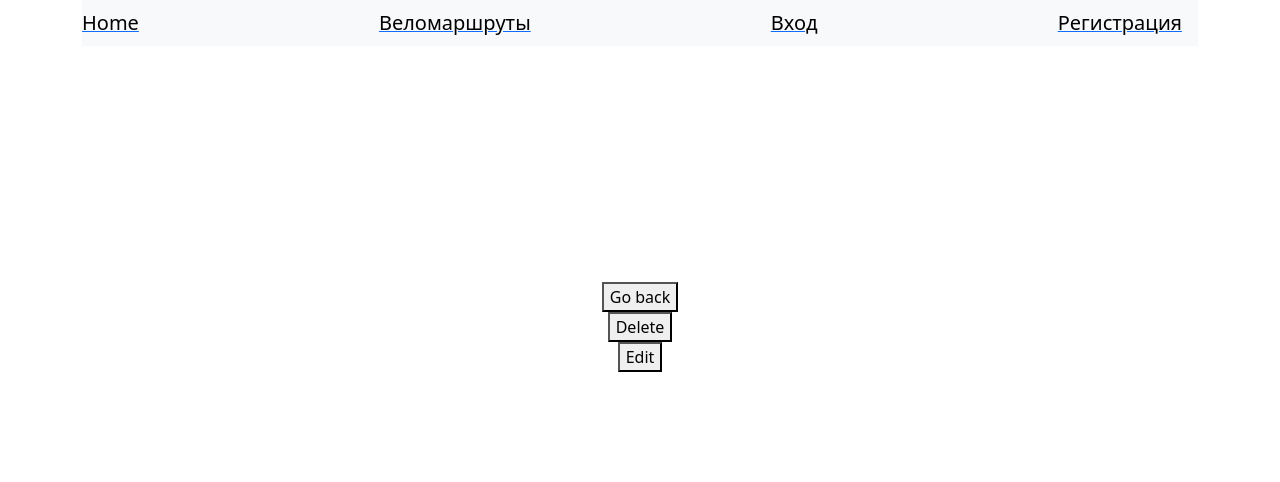
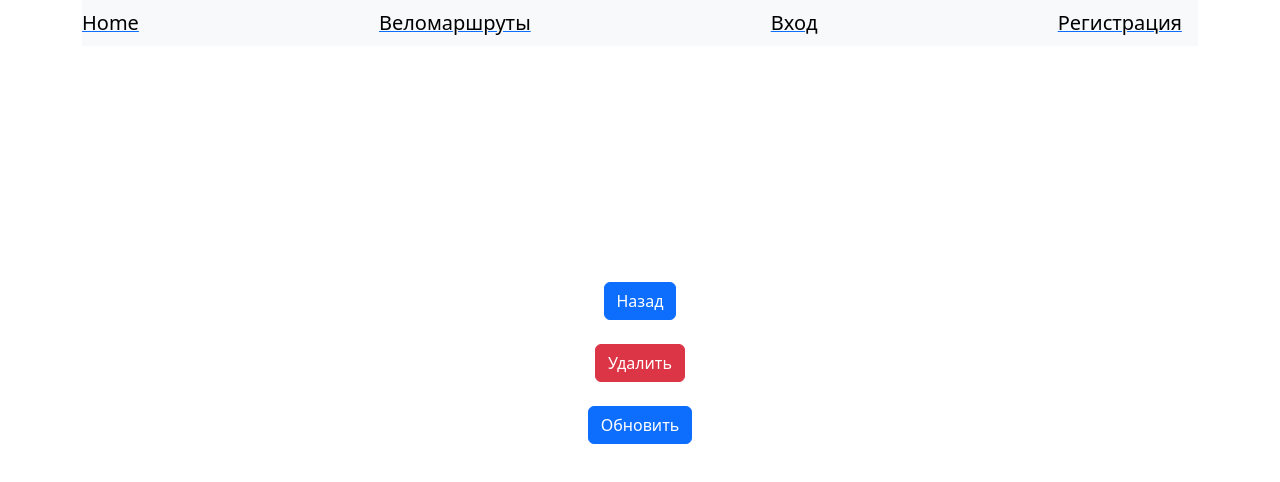
Before and after one commit to IgorPetrov-13/contract-project-cycling, a React (Vite) app in the folder client/: page /myroads/1 in a window 1280 px wide. Shown: the top 482 px of the page. Built offline with nearby package versions, Linux system fonts and the light colour scheme; no server answers.

Commit message:
fixed_bags

```diff
--- a/client/src/components/NewRoadForm.jsx
+++ b/client/src/components/NewRoadForm.jsx
@@ -1,11 +1,13 @@
 import React from "react";
 import { useForm } from "react-hook-form";
 import apiAxiosInstance from "../service/apiAxiosInstace";
+import { useNavigate } from "react-router-dom";
 
-function NewRoadForm({ user, setUserRoads, userRoads }) {
+function NewRoadForm({ user, setIsUpdated, setUserRoads, userRoads }) {
   const {
     register,
     handleSubmit,
+    reset,
     formState: { errors, isValid },
   } = useForm({
     mode: "onBlur",
@@ -18,6 +20,7 @@ function NewRoadForm({ user, setUserRoads, userRoads }) {
       userId: user.id, //!Поставить юзер айди!!--------------------------------
     },
   });
+  const navigate = useNavigate();
 
   const onSubmit = (data) => {
     console.log(data, 1111111);
@@ -32,9 +35,9 @@ function NewRoadForm({ user, setUserRoads, userRoads }) {
       apiAxiosInstance
         .post("/roads", data)
         .then(({ data }) => {
-          console.log(222, data);
           setUserRoads((prevstate) => [...prevstate, data.newRoad]);
-          console.log(111, userRoads);
+          setIsUpdated((prev) => !prev);
+          reset()
         })
         .catch((error) => console.log(error));
     }
@@ -55,7 +58,8 @@ function NewRoadForm({ user, setUserRoads, userRoads }) {
       <br />
       <label>
         Название маршрута
-        <input className="form-control"
+        <input
+          className="form-control"
           {...register("title", {
             required: "Пожалуйста, напишите названия",
             minLength: {
@@ -71,7 +75,8 @@ function NewRoadForm({ user, setUserRoads, userRoads }) {
       )}
       <label>
         Описание маршрута
-        <input className="form-control"
+        <input
+          className="form-control"
           {...register("description", {
             required: "Пожалуйста, опишите маршрут",
             minLength: {
@@ -89,7 +94,8 @@ function NewRoadForm({ user, setUserRoads, userRoads }) {
       <br />
       <label>
         Город
-        <input className="form-control"
+        <input
+          className="form-control"
           type="city"
           {...register("city", {
             required: "Укажите город",
@@ -106,7 +112,8 @@ function NewRoadForm({ user, setUserRoads, userRoads }) {
       )}
       <label>
         Длина маршрута (км)
-        <input className="form-control"
+        <input
+          className="form-control"
           type="number"
           {...register("length", {
             required: "Укажите длину маршрута",
@@ -119,7 +126,8 @@ function NewRoadForm({ user, setUserRoads, userRoads }) {
       <br />
       <label>
         Ссылка на маршрут
-        <input className="form-control"
+        <input
+          className="form-control"
           {...register("mapLink", {
             required: "Укажите длину маршрута",
           })}
--- a/client/src/pages/CurrenRoadId.jsx
+++ b/client/src/pages/CurrenRoadId.jsx
@@ -64,9 +64,11 @@ function CurrenRoadId({roads}) {
 
 
 
-            <button onClick={() => navigate(-1)}>Go back</button>
-            <button onClick={deleteRoads}>Delete</button>
-            {updateStatus?<button onClick={updateRoads}>Save</button>:<button onClick={() => setUpdateStatus(prevState => !prevState)}>Edit</button> }
+            <button className={"btn btn-primary btn-md"} onClick={() => navigate(-1)}>Назад</button>
+            <br/>
+            <button className={"btn btn-danger btn-md"} onClick={deleteRoads}>Удалить</button>
+            <br/>
+            {updateStatus?<button className={"btn btn-primary btn-md"} onClick={updateRoads}>Сохранить</button>:<button className={"btn btn-primary btn-md"} onClick={() => setUpdateStatus(prevState => !prevState)}>Обновить</button> }
         </>
     );
 }
--- a/client/src/pages/PersonalPage.jsx
+++ b/client/src/pages/PersonalPage.jsx
@@ -1,10 +1,12 @@
 import { useEffect, useState } from "react";
 import apiAxiosInstance from "../service/apiAxiosInstace";
-import { Link } from "react-router-dom";
+import { Link, useNavigate } from "react-router-dom";
 import NewRoadForm from "../components/NewRoadForm";
 
 function PersonalPage({ user }) {
   const [userRoads, setUserRoads] = useState([]);
+  const [isUpdated, setIsUpdated] = useState(false)
+
 
   const getRoad = () => {
     apiAxiosInstance
@@ -17,7 +19,7 @@ function PersonalPage({ user }) {
     if (user) {
       getRoad();
     }
-  }, [user]);
+  }, [user, isUpdated]);
 
   return (
     <div>
@@ -40,6 +42,7 @@ function PersonalPage({ user }) {
           user={user}
           setUserRoads={setUserRoads}
           userRoads={userRoads}
+          setIsUpdated={setIsUpdated}
         />
       )}
     </div>
--- a/client/src/pages/RegistrationPage.jsx
+++ b/client/src/pages/RegistrationPage.jsx
@@ -39,7 +39,7 @@ function RegistrationPage({ setUser }) {
           Ваше имя
           <input className="form-control"
             {...register("name", {
-              required: "please, write name",
+              required: "Введите имя",
               minLength: {
                 value: 3,
                 message: "Минимум три символа",
@@ -55,7 +55,7 @@ function RegistrationPage({ setUser }) {
           Your email
           <input className="form-control"
             {...register("email", {
-              required: "please, write email",
+              required: "Введите email",
               minLength: {
                 value: 4,
                 message: "Минимум четыре символа",
@@ -76,7 +76,7 @@ function RegistrationPage({ setUser }) {
           <input className="form-control"
             type="password"
             {...register("password", {
-              required: "please, write name",
+              required: "Введите пароль",
               minLength: {
                 value: 3,
                 message: "Минимум три символа",
@@ -95,7 +95,7 @@ function RegistrationPage({ setUser }) {
           <input className="form-control"
             type="password"
             {...register("confirm", {
-              required: "please, write name",
+              required: "Повторите пароль",
               minLength: {
                 value: 3,
                 message: "Минимум три символа",
```
